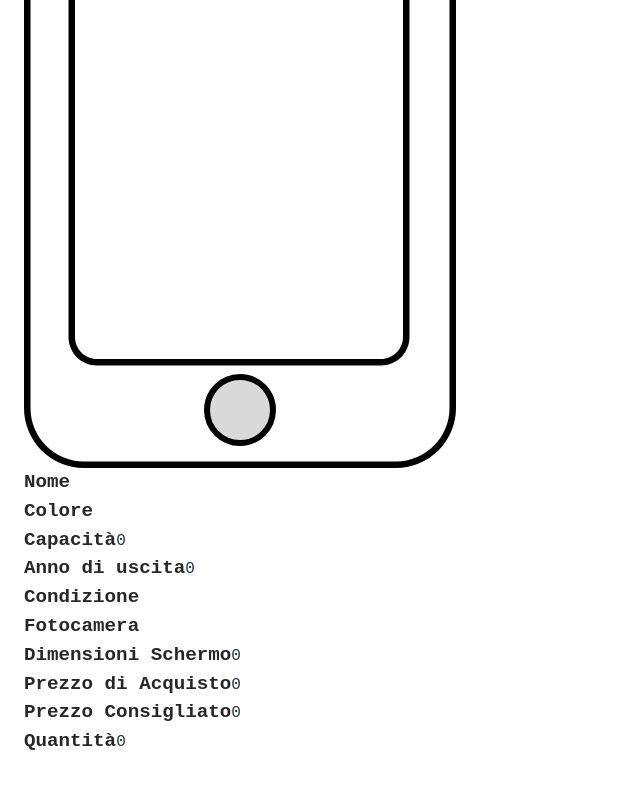
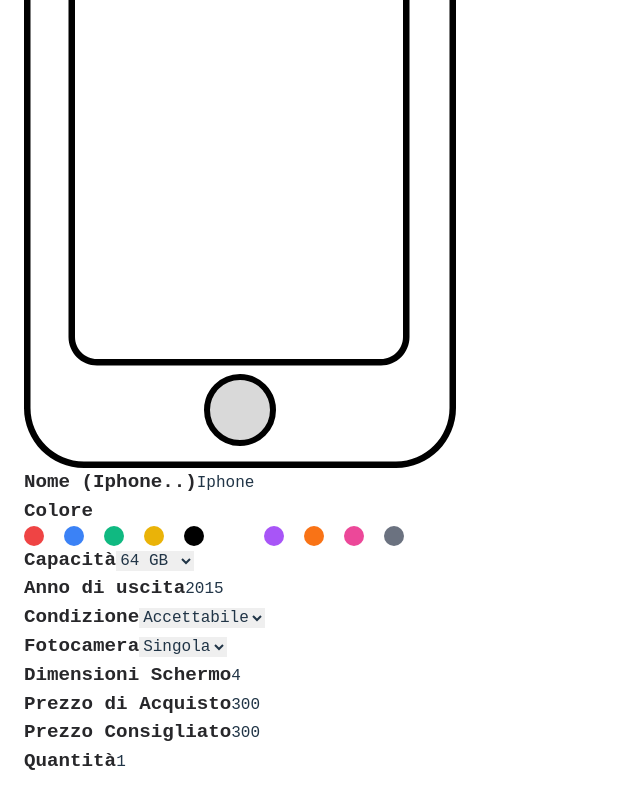
Before and after one commit to GiacomoViolini/RadioShack, a React (Vite) app in the folder frontend/: page /acquisti/inserisci/prodotti in a window 1280 px wide. Shown: the part 626-1426 px from the top of the page, without its empty margins (0-640 px from the left). Built offline with nearby package versions, Linux system fonts and the light colour scheme.

Commit message:
Insert Prodotto

```diff
--- a/frontend/src/components/InserisciAcquistoProdotto/ContainerProdotto/ContainerProdotto.tsx
+++ b/frontend/src/components/InserisciAcquistoProdotto/ContainerProdotto/ContainerProdotto.tsx
@@ -25,7 +25,7 @@
           <hr className="h-2 border-t-2 w-60" />
         </div>
         <button
-          className="bg-zinc-700 rounded-full p-3 absolute top-0 left-[95%] border-2"
+          className="bg-zinc-900 rounded-full p-2 absolute top-0 left-[95%] border-2"
           onClick={() => navigate("/acquisti/inserisci/prodotti")}
         >
           <img src="/InsertIcon.svg" className="w-7 h-7" />
--- a/frontend/src/pages/InsertAcquisto.tsx
+++ b/frontend/src/pages/InsertAcquisto.tsx
@@ -39,8 +39,29 @@
     <div className="flex flex-col">
       <Navbar />
       <div className="flex mt-20">
-        <div className="flex flex-col w-3/12 bg-red-500"></div>
-        <div className="flex flex-col gap-10 w-9/12 p-4">
+        <div className="flex flex-col gap-2 w-3/12 fixed p-4">
+          <h2 className="text-3xl font-bold">Ordine</h2>
+          <hr />
+          <h2 className="text-lg font-semibold">
+            Fornitore selezionato:{" "}
+            {selectedFornitore ? selectedFornitore.nome : "Nessuno"}
+          </h2>
+          <h2 className="text-lg font-semibold">Prodotti selezionati: </h2>
+          <ul className=" px-4 list-disc">
+            {data.map((product: Prodotto) => (
+              <li>
+                {product.quantità}x {product.nome} ({product.colore},{" "}
+                {product.capacità}, {product.condizione})  {product.prezzo_di_acquisto * product.quantità}€
+              </li>
+            ))}
+          </ul>
+          <hr/>
+          <h2 className="text-lg font-semibold">Totale: {data.reduce((acc, product) => acc + product.prezzo_di_acquisto * product.quantità, 0)}€</h2>
+          <button className="bg-zinc-600 border-2 rounded-lg p-2 mt-4 font-semibold text-lg">
+            Aggiungi Ordine
+          </button>
+        </div>
+        <div className="flex flex-col gap-10 ml-[25%] w-9/12 p-4">
           <ContainerFornitore
             fornitori={fornitori}
             selectedFornitore={selectedFornitore}
--- a/frontend/src/pages/InsertProdotto.tsx
+++ b/frontend/src/pages/InsertProdotto.tsx
@@ -3,6 +3,7 @@
 import { useState } from "react";
 import { convertiColori } from "../utils";
 import { useNavigate } from "react-router-dom";
+
 interface Prodotto {
   nome: string;
   colore: string;
@@ -22,17 +23,17 @@
   handleInsert: (newData: Prodotto) => void;
 }) {
   const [prodotto, setProdotto] = useState<Prodotto>({
-    nome: "",
+    nome: "Iphone",
     colore: "",
-    capacità: 0,
-    anno_di_uscita: 0,
+    capacità: 64,
+    anno_di_uscita: 2015,
     stato: "In arrivo",
-    condizione: "",
-    fotocamera: "",
-    dimensioni_schermo: 0,
-    prezzo_di_acquisto: 0,
-    prezzo_consigliato: 0,
-    quantità: 0,
+    condizione: "Accettabile",
+    fotocamera: "Singola",
+    dimensioni_schermo: 4.0,
+    prezzo_di_acquisto: 300,
+    prezzo_consigliato: 300,
+    quantità: 1,
   });
 
   const navigate = useNavigate();
@@ -70,7 +71,7 @@
         </div>
         <div className="col-span-2 grid grid-cols-2 justify-center p-10 gap-1 ">
           <div className="flex flex-col gap-1">
-            <label htmlFor="nome">Nome</label>
+            <label htmlFor="nome">Nome (Iphone..)</label>
             <input
               type="text"
               id="nome"
@@ -80,33 +81,144 @@
                 setProdotto({ ...prodotto, nome: e.target.value })
               }
               required
+              pattern="^Iphone*"
             />
           </div>
-          <div className="flex flex-col gap-1">
+          <div className="flex flex-col gap-4">
             <label htmlFor="colore">Colore</label>
-            <input
-              type="text"
-              id="colore"
-              className="p-2 rounded-lg border-2"
-              value={prodotto.colore}
-              onChange={(e) =>
-                setProdotto({ ...prodotto, colore: e.target.value })
-              }
-              required
-            />
+            <div className="color-options justify-center items-center">
+              <input
+                type="radio"
+                id="rosso"
+                name="colore"
+                value="Rosso"
+                className="bg-red-500"
+                checked={prodotto.colore === "Rosso"}
+                onChange={(e) =>
+                  setProdotto({ ...prodotto, colore: e.target.value })
+                }
+              />
+              <label htmlFor="rosso" className="color-option red" />
+              <input
+                type="radio"
+                id="blu"
+                name="colore"
+                value="Blu"
+                checked={prodotto.colore === "Blu"}
+                onChange={(e) =>
+                  setProdotto({ ...prodotto, colore: e.target.value })
+                }
+              />
+              <label htmlFor="blu" className="color-option blue" />
+              <input
+                type="radio"
+                id="verde"
+                name="colore"
+                value="Verde"
+                checked={prodotto.colore === "Verde"}
+                onChange={(e) =>
+                  setProdotto({ ...prodotto, colore: e.target.value })
+                }
+              />
+              <label htmlFor="verde" className="color-option green" />
+              <input
+                type="radio"
+                id="giallo"
+                name="colore"
+                value="Giallo"
+                checked={prodotto.colore === "Giallo"}
+                onChange={(e) =>
+                  setProdotto({ ...prodotto, colore: e.target.value })
+                }
+              />
+              <label htmlFor="giallo" className="color-option yellow" />
+              <input
+                type="radio"
+                id="nero"
+                name="colore"
+                value="Nero"
+                checked={prodotto.colore === "Nero"}
+                onChange={(e) =>
+                  setProdotto({ ...prodotto, colore: e.target.value })
+                }
+              />
+              <label htmlFor="nero" className="color-option black" />
+              <input
+                type="radio"
+                id="bianco"
+                name="colore"
+                value="Bianco"
+                checked={prodotto.colore === "Bianco"}
+                onChange={(e) =>
+                  setProdotto({ ...prodotto, colore: e.target.value })
+                }
+              />
+              <label htmlFor="bianco" className="color-option white" />
+              <input
+                type="radio"
+                id="viola"
+                name="colore"
+                value="Viola"
+                checked={prodotto.colore === "Viola"}
+                onChange={(e) =>
+                  setProdotto({ ...prodotto, colore: e.target.value })
+                }
+              />
+              <label htmlFor="viola" className="color-option purple" />
+              <input
+                type="radio"
+                id="arancione"
+                name="colore"
+                value="Arancione"
+                checked={prodotto.colore === "Arancione"}
+                onChange={(e) =>
+                  setProdotto({ ...prodotto, colore: e.target.value })
+                }
+              />
+              <label htmlFor="arancione" className="color-option orange" />
+              <input
+                type="radio"
+                id="rosa"
+                name="colore"
+                value="Rosa"
+                checked={prodotto.colore === "Rosa"}
+                onChange={(e) =>
+                  setProdotto({ ...prodotto, colore: e.target.value })
+                }
+              />
+              <label htmlFor="rosa" className="color-option pink" />
+              <input
+                type="radio"
+                id="grigio"
+                name="colore"
+                value="Grigio"
+                checked={prodotto.colore === "Grigio"}
+                onChange={(e) =>
+                  setProdotto({ ...prodotto, colore: e.target.value })
+                }
+              />
+              <label htmlFor="grigio" className="color-option gray" />
+            </div>
           </div>
           <div className="flex flex-col gap-1">
             <label htmlFor="capacità">Capacità</label>
-            <input
-              type="number"
+            <select
               id="capacità"
               className="p-2 rounded-lg border-2"
               value={prodotto.capacità}
               onChange={(e) =>
-                setProdotto({ ...prodotto, capacità: +e.target.value })
+                setProdotto({ ...prodotto, capacità: parseInt(e.target.value) })
               }
               required
-            />
+            >
+              <option className="option" value={64}>
+                64 GB
+              </option>
+              <option value={128}>128 GB</option>
+              <option value={256}>256 GB</option>
+              <option value={512}>512 GB</option>
+              <option value={1024}>1 TB</option>
+            </select>
           </div>
           <div className="flex flex-col gap-1">
             <label htmlFor="anno_di_uscita">Anno di uscita</label>
@@ -118,13 +230,13 @@
               onChange={(e) =>
                 setProdotto({ ...prodotto, anno_di_uscita: +e.target.value })
               }
+              min="2015"
               required
             />
           </div>
           <div className="flex flex-col gap-1">
             <label htmlFor="condizione">Condizione</label>
-            <input
-              type="text"
+            <select
               id="condizione"
               className="p-2 rounded-lg border-2"
               value={prodotto.condizione}
@@ -132,12 +244,15 @@
                 setProdotto({ ...prodotto, condizione: e.target.value })
               }
               required
-            />
+            >
+              <option value="Accettabile">Accettabile</option>
+              <option value="Ottimo">Ottimo</option>
+              <option value="Eccellente">Eccellente</option>
+            </select>
           </div>
           <div className="flex flex-col gap-1">
             <label htmlFor="fotocamera">Fotocamera</label>
-            <input
-              type="text"
+            <select
               id="fotocamera"
               className="p-2 rounded-lg border-2"
               value={prodotto.fotocamera}
@@ -145,7 +260,11 @@
                 setProdotto({ ...prodotto, fotocamera: e.target.value })
               }
               required
-            />
+            >
+              <option value="Singola">Singola</option>
+              <option value="Doppia">Doppia</option>
+              <option value="Tripla">Tripla</option>
+            </select>
           </div>
           <div className="flex flex-col gap-1">
             <label htmlFor="dimensioni_schermo">Dimensioni Schermo</label>
@@ -161,6 +280,8 @@
                 })
               }
               required
+              min={4.0}
+              max={7.0}
             />
           </div>
           <div className="flex flex-col gap-1">
@@ -206,6 +327,7 @@
                 setProdotto({ ...prodotto, quantità: +e.target.value })
               }
               required
+              min={1}
             />
           </div>
         </div>
--- a/frontend/src/pagestyles/InsertProdotto.css
+++ b/frontend/src/pagestyles/InsertProdotto.css
@@ -1,5 +1,69 @@
- label {
-    font-size: 1.2rem;
-    font-weight: 600;
-    color:  rgb(39 39 42);
+label {
+  font-size: 1.2rem;
+  font-weight: 600;
+  color: rgb(39 39 42);
 }
+.color-options {
+  display: flex;
+  gap: 20px;
+}
+
+input[type="radio"] {
+  display: none;
+}
+
+.color-option {
+  display: inline-block;
+  width: 20px;
+  height: 20px;
+  border-radius: 50%;
+  cursor: pointer;
+  border: 2px solid transparent;
+}
+
+.red {
+  background-color: #ef4444;
+  color: white;
+}
+
+.blue {
+  background-color: #3b82f6;
+  color: white;
+}
+.green {
+  background-color: #10b981;
+  color: white;
+}
+.yellow {
+  background-color: #eab308;
+  color: white;
+}
+.purple {
+  background-color: #a855f7;
+  color: white;
+}
+.orange {
+  background-color: #f97316;
+  color: white;
+}
+.pink {
+  background-color: #ec4899;
+  color: white;
+}
+.gray {
+  background-color: #6b7280;
+  color: white;
+}
+.white {
+  background-color: white;
+  color: black;
+}
+.black {
+  background-color: black;
+  color: white;
+}
+
+.option:focus {
+  background-color: white;
+  color: black;
+}
```
Also changed, not shown: frontend/src/pagestyles/Home.css (+5 -5 lines), frontend/src/components/Card/Card.tsx (line endings or trailing spaces).
